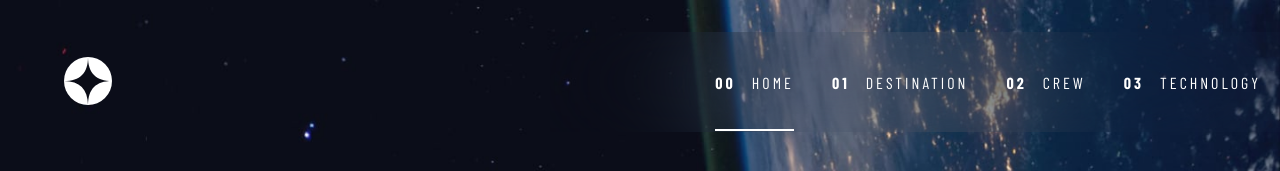
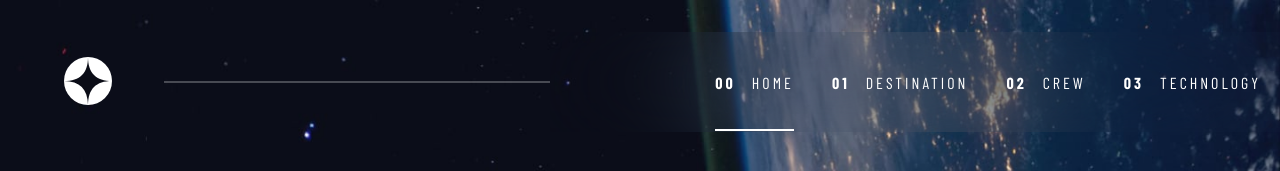
Before and after one commit to lexadecimals/space-tourism, a React (Vite) app: page / in a window 1280 px wide. Shown: the top 171 px of the page. Built offline with nearby package versions, Linux system fonts and the light colour scheme; a web font is replaced by a local one.

Commit message:
feat: add horizontal rule to main nav

```diff
--- a/src/root/index.jsx
+++ b/src/root/index.jsx
@@ -10,6 +10,7 @@ import {
   HamburgerIcon,
   CloseIcon,
   StyledSpan,
+  StyledHR,
 } from './rootStyles.js';
 
 export const Root = () => {
@@ -33,6 +34,7 @@ export const Root = () => {
   return (
     <Layout className="root">
       <MainMenu open={menuIsOpen} handleClick={closeMenuOnMobile}>
+        <StyledHR></StyledHR>
         <StyledUnorderedList $open={menuIsOpen}>
           <li>
             <StyledNavLink to="/" onClick={closeMenuOnMobile}>
--- a/src/root/rootStyles.js
+++ b/src/root/rootStyles.js
@@ -93,3 +93,13 @@ export const CloseIcon = styled.img`
     display: none;
   }
 `;
+
+export const StyledHR = styled.hr`
+  @media only screen and (min-width: 700px) {
+    border: 1px solid white;
+    grid-column: 1/2;
+    grid-row: 1/2;
+    margin-left: 100px;
+    opacity: 0.25
+  }
+`
```
